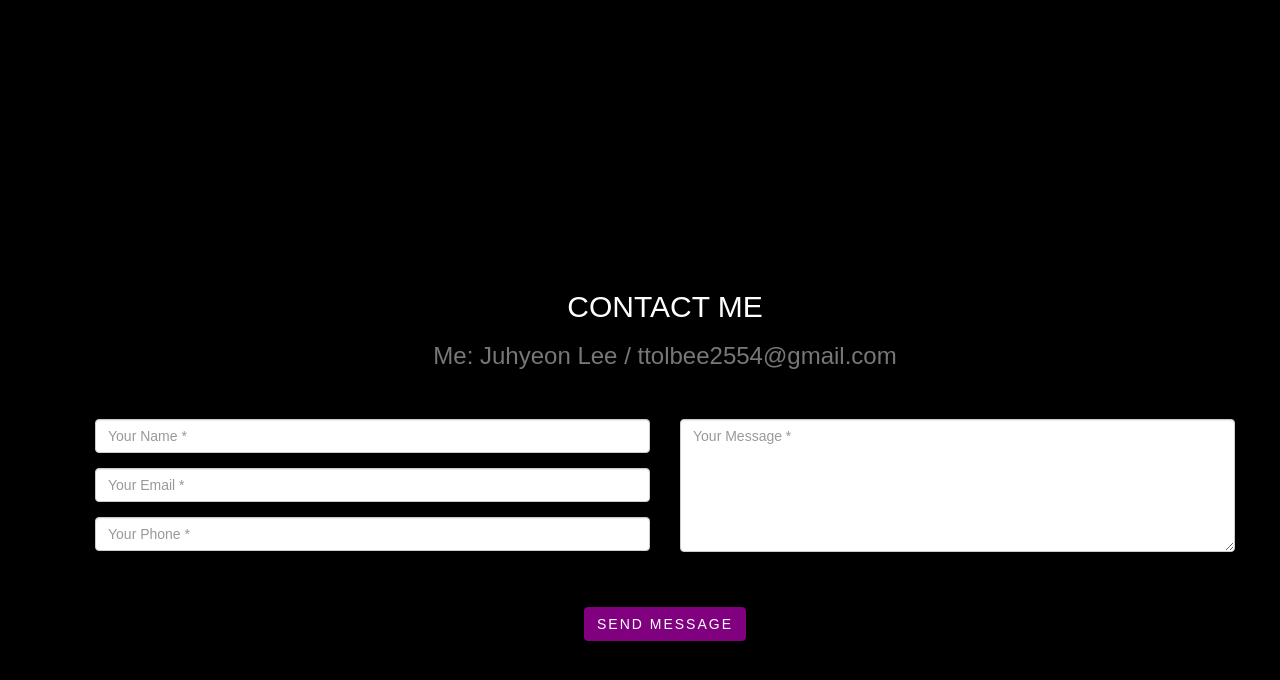
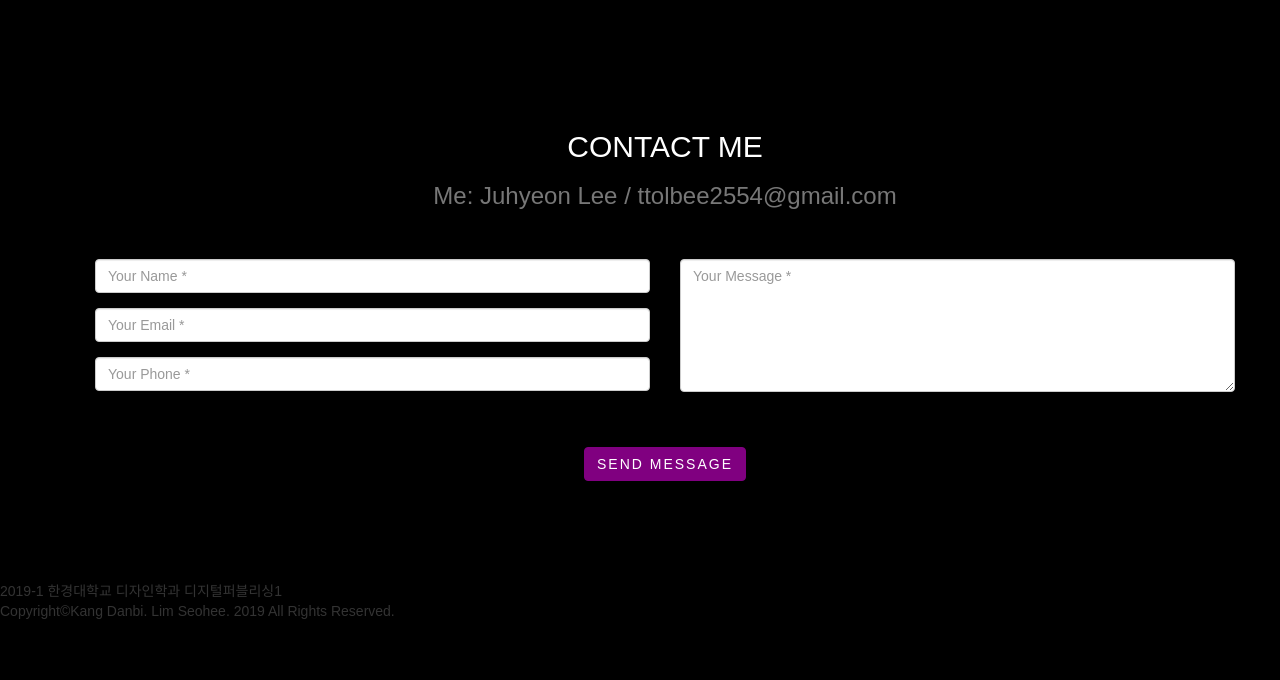
Before and after one commit to Leejuu/final-email1, a plain HTML site: page index.html in a window 1280 px wide. Shown: the part 100-780 px from the top of the page. Drawn offline with nearby package versions, Linux system fonts and the light colour scheme.

Commit message:
Update index.html

```diff
--- a/index.html
+++ b/index.html
@@ -77,7 +77,7 @@
   <section class="page-section" id="contact">
     <div class="container">
       <div class="row">
-        <div class="col-lg-12 text-center" style="padding-top: 260px;">
+        <div class="col-lg-12 text-center" style="padding-top: 100px;">
           <h2 class="section-heading text-uppercase" style="color: white;">Contact Me</h2>
           <h3 class="section-subheading text-muted">Me: Juhyeon Lee / ttolbee2554@gmail.com</h3>
         </div>
@@ -107,7 +107,7 @@
                 </div>
               </div>
               <div class="clearfix"></div>
-              <div class="col-lg-12 text-center" style="padding-bottom: 400px;">
+              <div class="col-lg-12 text-center" style="padding-bottom: 100px;">
                 <div id="success" style="padding-top: 40px;"></div>
                 <button id="sendMessageButton" class="btn btn-primary btn-xl text-uppercase" type="submit" style="background-color: purple; color:white; letter-spacing: 2px;border-color: purple;">Send Message</button>
               </div>
@@ -119,6 +119,9 @@
   </section>
 </div>
 </div>
-
+<section>
+  <p>2019-1 한경대학교 디자인학과 디지털퍼블리싱1<br />
+    Copyright©Kang Danbi. Lim Seohee. 2019 All Rights Reserved.</p>
+  </section>
 </body>
 </html>
```
